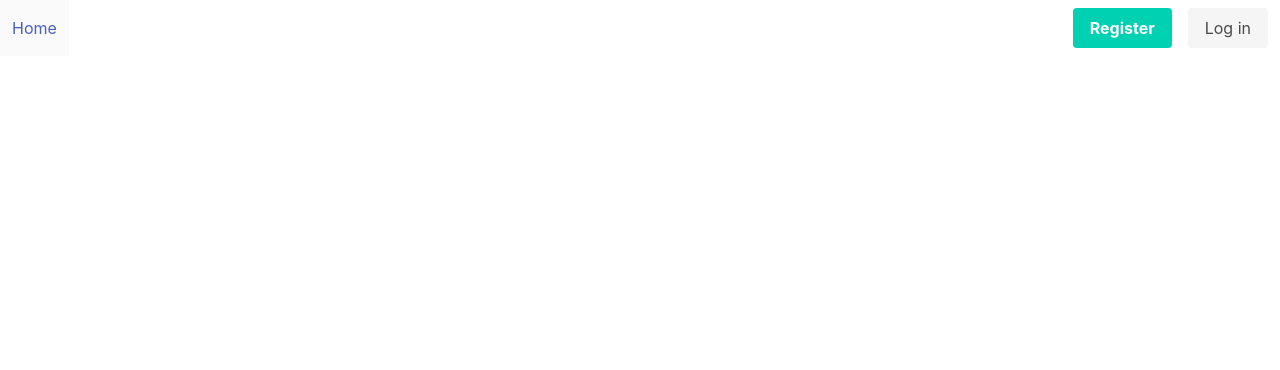
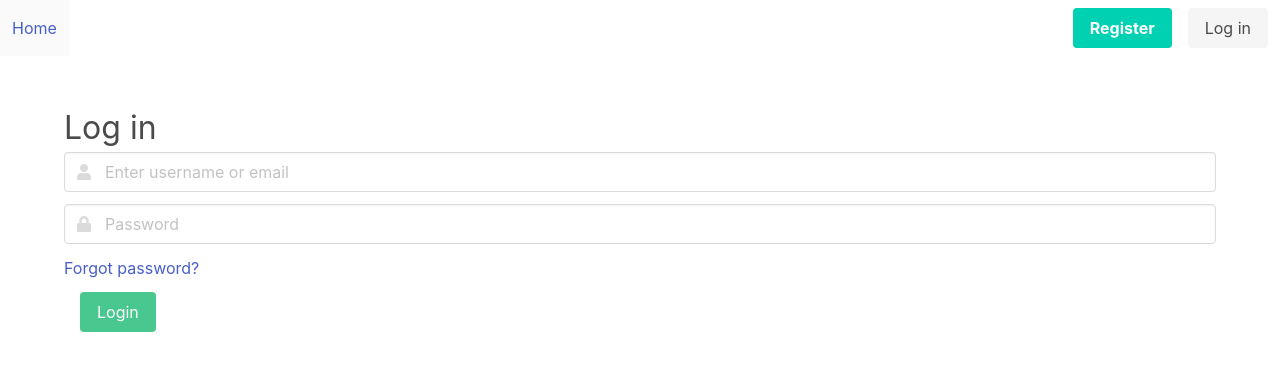
Before and after one commit to woodsmanlucas/aws-final-assignment, a React (Create React App) app: page /login in a window 1280 px wide. Shown: the top 370 px of the page. Built offline with nearby package versions, Linux system fonts and the light colour scheme.

Commit message:
add login page with validation

```diff
--- a/src/App.js
+++ b/src/App.js
@@ -5,6 +5,7 @@ import Navbar from './components/Navbar';
 import Home from './components/Home';
 import Register from './components/auth/Register';
 import Welcome from './components/auth/Welcome';
+import LogIn from './components/auth/LogIn';
 
 class App extends Component {
   render() {
@@ -17,6 +18,7 @@ class App extends Component {
               <Route exact path="/" component={Home} />
               <Route exact path="/register" component={Register} />
               <Route exact path="/welcome" component={Welcome} />
+              <Route exact path="/login" component={LogIn} />
             </Switch>
           </div>
         </Router>
--- /dev/null
+++ b/src/components/auth/LogIn.js
@@ -0,0 +1,101 @@
+import React, { Component } from 'react';
+import FormErrors from "../FormErrors";
+import Validate from "../util/Validation";
+
+class LogIn extends Component {
+  state = {
+    username: "",
+    password: "",
+    errors: {
+      blankfield: false
+    }
+  };
+
+  clearErrors = () => {
+    this.setState({
+      errors: {
+        blankfield: false
+      }
+    });
+  };
+
+  handleSubmit = async event => {
+    //Prevent page reload
+    event.preventDefault();
+
+    //Form validation
+    this.clearErrors();
+    const error = Validate(event, this.state);
+    if (error) {
+      this.setState({
+        errors: { ...this.state.errors, ...error }
+      });
+    }
+    //Integrate Cognito here on valid form submission
+  };
+
+  onInputChange = event => {
+    this.setState({
+      [event.target.id]: event.target.value
+    });
+    document.getElementById(event.target.id).classList.remove("is-danger");
+  };
+
+  render() {
+    return (
+      <section className="section auth">
+        <div className="container">
+          <h1>Log in</h1>
+          <FormErrors formerrors={this.state.errors} />
+
+          <form onSubmit={this.handleSubmit}>
+            <div className="field">
+              <p className="control has-icons-left">
+                <input
+                  className="input"
+                  type="text"
+                  id="username"
+                  placeholder="Enter username or email"
+                  value={this.state.username}
+                  onChange={this.onInputChange}
+                />
+                <span className="icon is-small is-left">
+                  <i className="fas fa-user"></i>
+                </span>
+              </p>
+            </div>
+            <div className="field">
+              <p className="control has-icons-left">
+                <input
+                  className="input"
+                  type="password"
+                  id="password"
+                  placeholder="Password"
+                  value={this.state.password}
+                  onChange={this.onInputChange}
+                />
+                <span className="icon is-small is-left">
+                  <i className="fas fa-lock"></i>
+                </span>
+              </p>
+            </div>
+            <div className="field">
+              <p className="control">
+                <a href="/forgotpassword">Forgot password?</a>
+              </p>
+            </div>
+            <div className="field">
+              <p className="control">
+                <button className="button is-success">
+                  Login
+                </button>
+              </p>
+            </div>
+          </form>
+        </div>
+      </section>
+    );
+  }
+}
+
+export default LogIn;
```
